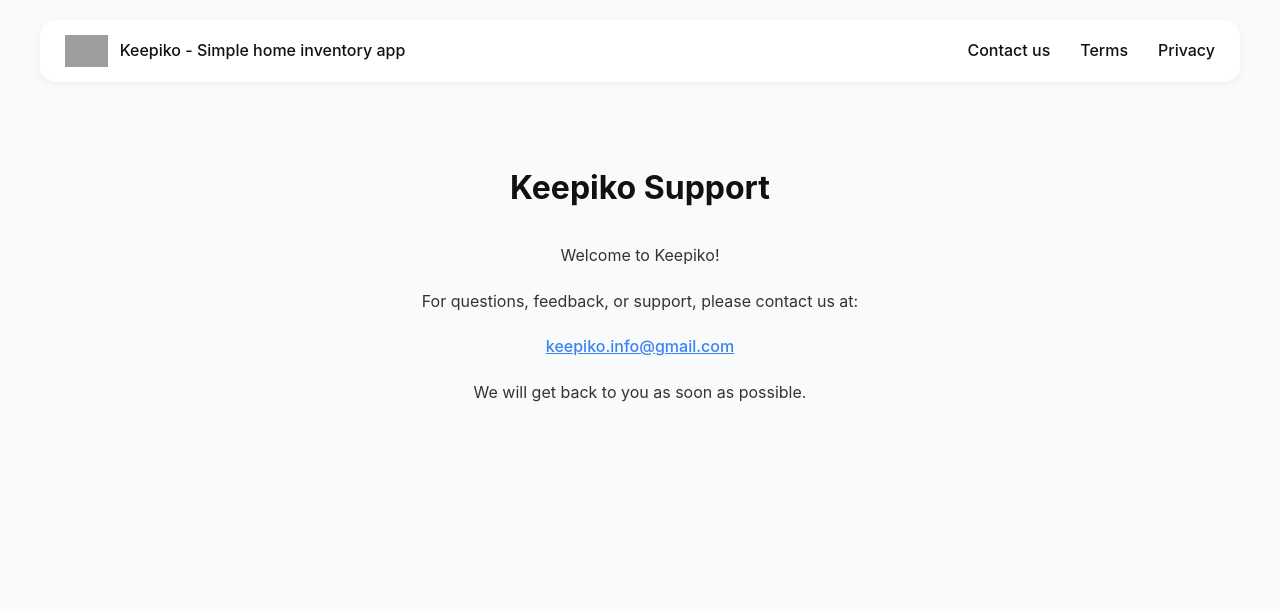
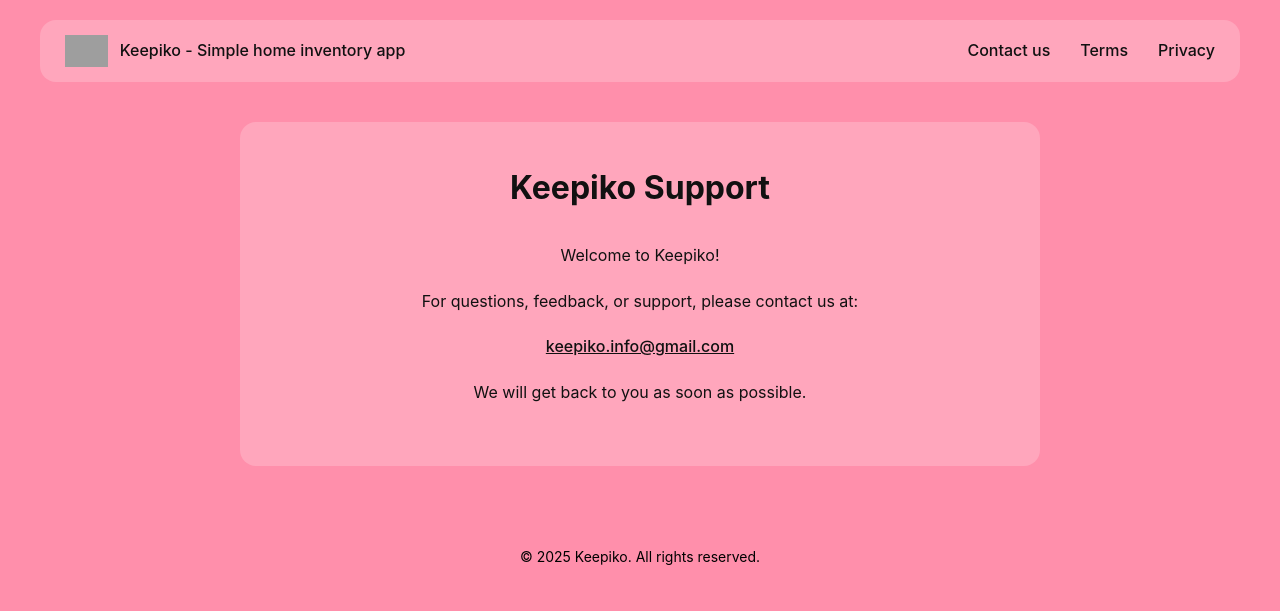
Before and after one commit to evgen-designer/keepiko-waitlist, a plain HTML site: page support/index.html in a window 1280 px wide. Drawn offline with Linux system fonts and the light colour scheme; grey boxes are pictures that could not be loaded.

Commit message:
Update index.html

```diff
--- a/support/index.html
+++ b/support/index.html
@@ -7,17 +7,18 @@
     <link rel="icon" href="https://www.keepiko.com/images/mini-logo.svg">
     <style>
         * { margin: 0; padding: 0; box-sizing: border-box; }
-        body { font-family: -apple-system, BlinkMacSystemFont, 'Segoe UI', Roboto, Helvetica, Arial, sans-serif; line-height: 1.6; color: #333; background-color: #f9fafb; margin: 0; }
+        body { font-family: -apple-system, BlinkMacSystemFont, 'Segoe UI', Roboto, Helvetica, Arial, sans-serif; line-height: 1.6; color: #111; background-color: #FF8FAB; margin: 0; }
         .page-wrapper { max-width: 1440px; margin: 0 auto; padding: 0 40px; }
-        header { display: flex; justify-content: space-between; align-items: center; padding: 15px 25px; margin-top: 20px; background-color: #fff; border-radius: 16px; box-shadow: 0 2px 10px rgba(0,0,0,0.05); }
+        header { display: flex; justify-content: space-between; align-items: center; padding: 15px 25px; margin-top: 20px; background-color: rgba(255, 255, 255, 0.2); border-radius: 16px; }
         .logo-area { display: flex; align-items: center; gap: 12px; font-size: 16px; font-weight: 500; color: #111; text-decoration: none; }
         .logo-area img { height: 32px; }
         nav { display: flex; gap: 30px; }
         nav a { text-decoration: none; color: #111; font-weight: 500; font-size: 16px; }
-        .content { max-width: 800px; margin: 40px auto; padding: 40px; text-align: center; }
-        h1 { color: #111; margin-bottom: 30px; }
+        .content { max-width: 800px; margin: 40px auto; padding: 40px; background-color: rgba(255, 255, 255, 0.2); border-radius: 16px; text-align: center; }
+        h1 { margin-bottom: 30px; }
         p { margin-bottom: 20px; }
-        .content a { color: #3b82f6; font-weight: 500; }
+        .content a { font-weight: 500; color: #111; }
+        footer { padding: 40px 0 20px 0; font-size: 14px; color: #000; font-weight: 400; text-align: center; }
         .header-text-mobile { display: none; }
         @media (max-width: 1024px) {
             .page-wrapper { padding: 0 20px; }
@@ -42,7 +43,7 @@
             <nav>
                 <a href="/support">Contact us</a>
                 <a href="/terms">Terms</a>
-                <a href="/policy">Privacy</a>
+                <a href="/privacy">Privacy</a>
             </nav>
         </header>
         <div class="content">
@@ -52,6 +53,9 @@
             <p><a href="mailto:keepiko.info@gmail.com">keepiko.info@gmail.com</a></p>
             <p>We will get back to you as soon as possible.</p>
         </div>
+        <footer>
+            <p>© 2025 Keepiko. All rights reserved.</p>
+        </footer>
     </div>
 </body>
 </html>
```
